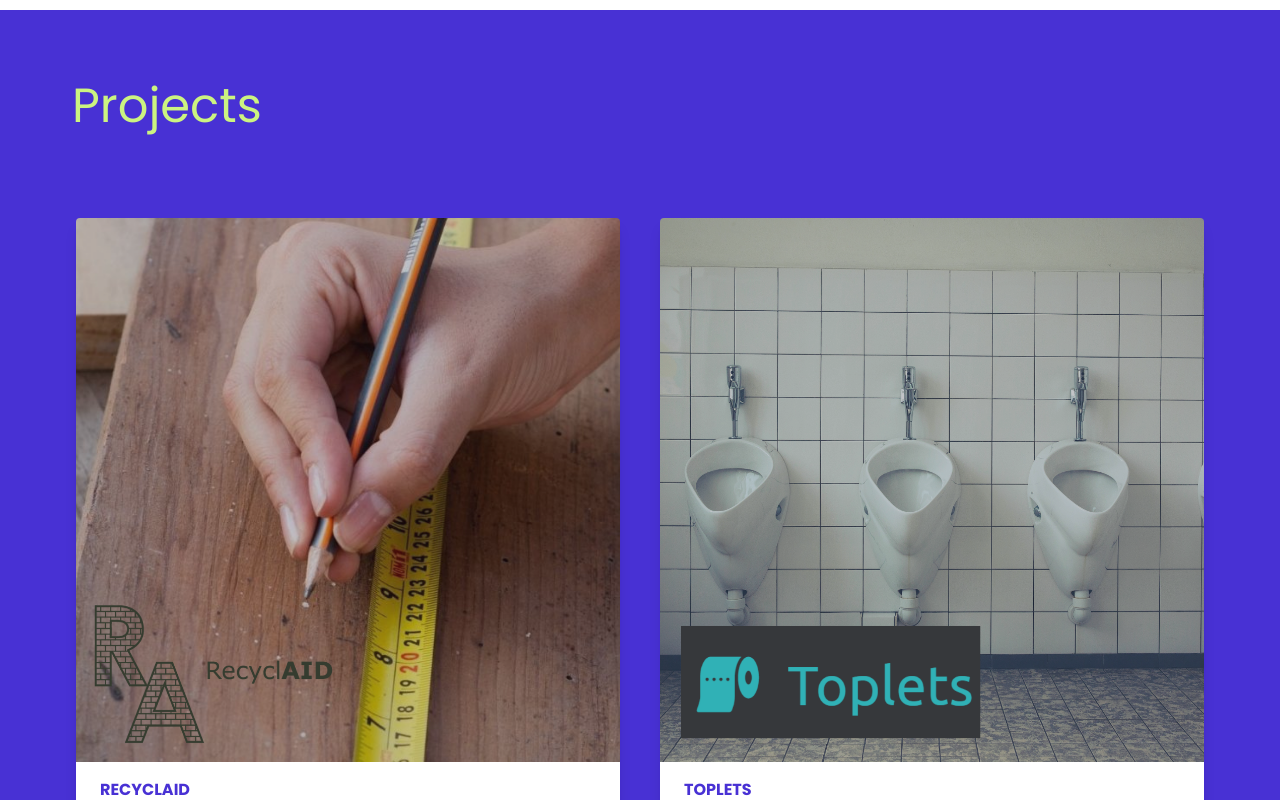
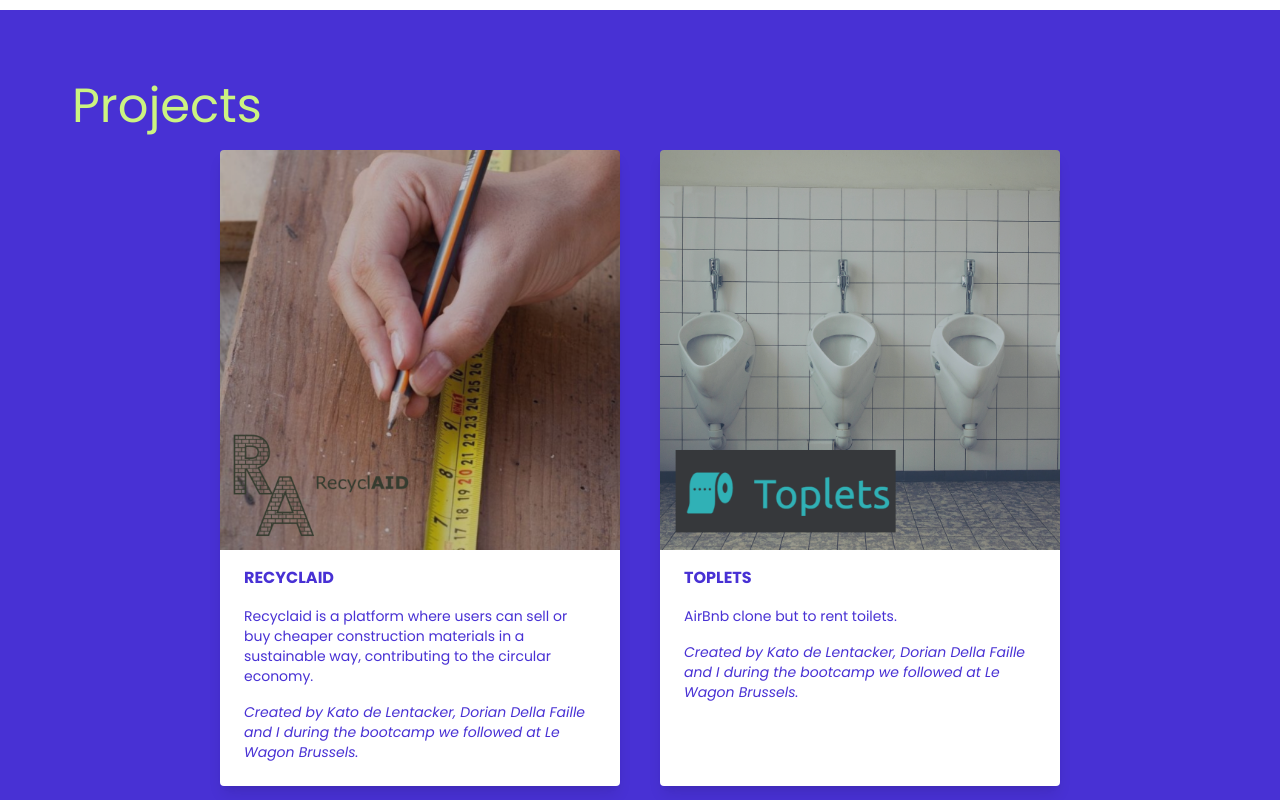
Before and after one commit to quynpham/qap-portfolio, a React (Create React App) app: page / in a window 1280 px wide. Shown: the part 1380-2180 px from the top of the page. Built offline with nearby package versions, Linux system fonts and the light colour scheme.

Commit message:
Modifying the projects cards max-size and center

```diff
--- a/src/components/Projects.js
+++ b/src/components/Projects.js
@@ -3,11 +3,12 @@ import ProjectsData from "./ProjectsData";
 
 const Projects = () => {
   return (
-    <section id="projects" className="mx-auto py-10 sm:p-10 md:p-16 md:text-left bg-electricblue">
+    <section id="projects" className="py-10 sm:p-10 md:p-16 md:text-left bg-electricblue">
       <h2 className="text-center text-5xl p-2 text-limegreen md:text-left">Projects</h2>
-      <div className="grid grid-cols-1 p-3 md:py-20 md:grid-cols-2 gap-10">
+      <div className="flex flex-col items-center ">
+        <div className="flex flex-col p-3 md:flex-row gap-10">
           {ProjectsData.map((Project) => (
-          <div key={Project.id} className="rounded overflow-hidden shadow-lg text-electricblue">
+            <div key={Project.id} className="max-w-[400px] rounded overflow-hidden shadow-lg text-electricblue">
               <a href={Project.link} target="_blank" rel="noreferrer">
                 <div className="relative">
                   <img className="w-full" src={Project.image} alt={Project.title}/>
@@ -25,6 +26,7 @@ const Projects = () => {
           ))
           }
         </div>
+      </div>
     </section>
   )
 }
```
Lines whose indentation alone changed are shown as unchanged.
